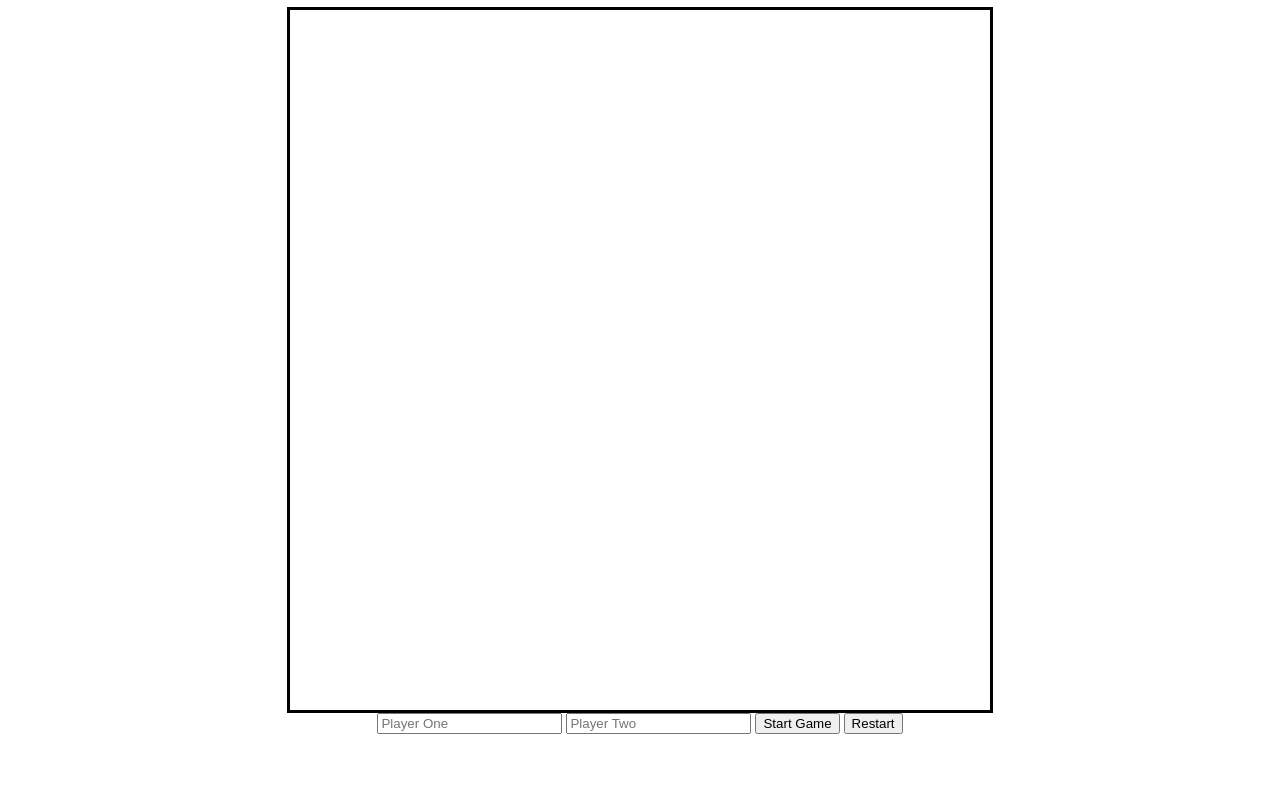
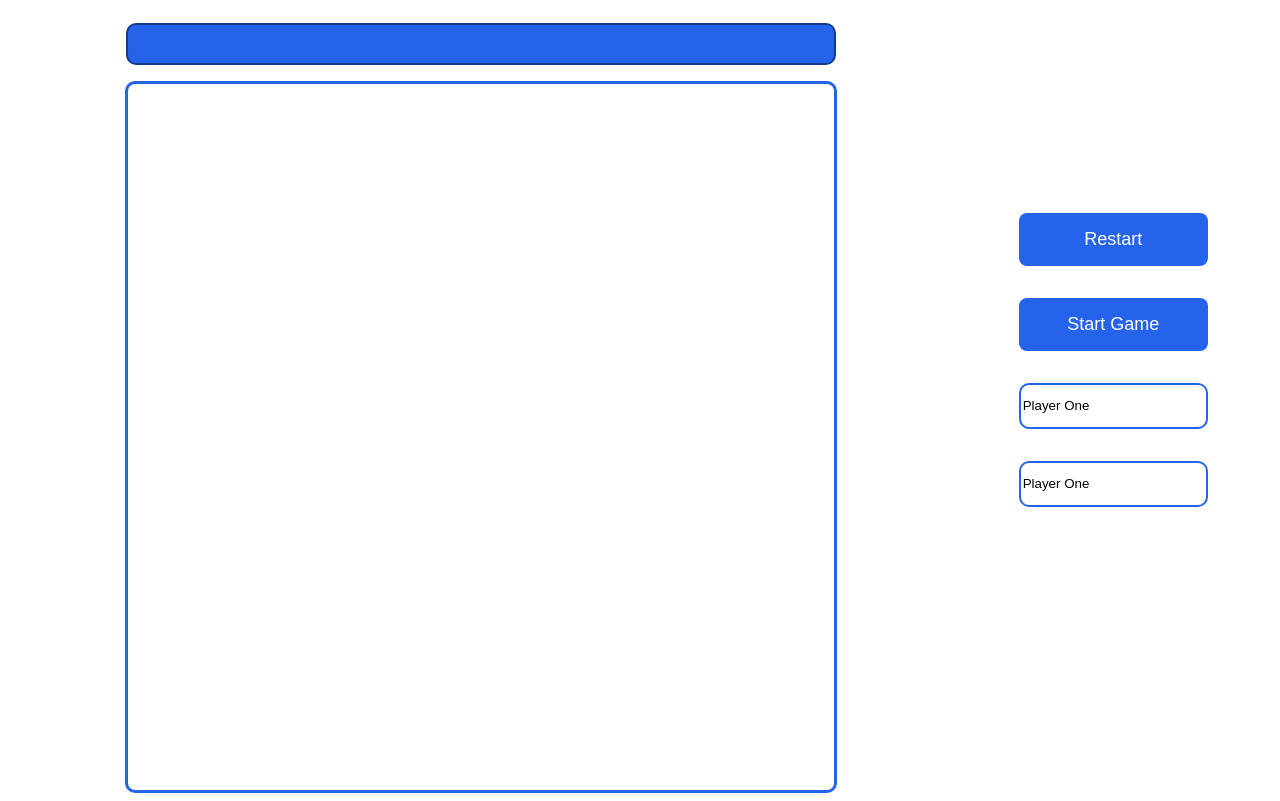
Before and after one commit to NikEmman/tic-tac-toe-js, a plain HTML site: page index.html in a window 1280 px wide. Shown: the part 81-882 px from the top of the page. Before the commit the page ends 823 px from the top, so only its background shows below. Drawn offline with Linux system fonts and the light colour scheme.

Commit message:
Update styles

```diff
--- a/index.html
+++ b/index.html
@@ -10,24 +10,19 @@
 </head>
 
 <body>
-    <h1>Tic Tac Toe</h1>
-    <div class="turn"></div>
-    <div class="board">
-        <!-- <button class="cell">X</button>
-        <button class="cell">X</button>
-        <button class="cell">X</button>
-        <button class="cell">X</button>
-        <button class="cell">X</button>
-        <button class="cell">X</button>
-        <button class="cell">X</button>
-        <button class="cell">X</button>
-        <button class="cell">X</button> -->
-    </div>
+
+    <main>
+        <h1>Tic Tac Toe</h1>
+        <div class="turn"></div>
+        <div class="board"></div>
+
+    </main>
     <aside>
-        <input id="playerOne" type="text" placeholder="Player One" value="">
-        <input id="playerTwo" type="text" placeholder="Player Two" value="">
-        <button class="startBtn">Start Game</button>
-        <button class="restartBtn">Restart</button>
+        <button class="restartBtn button">Restart</button>
+        <button class="startBtn button">Start Game</button>
+        <input id="playerOne" type="text" placeholder="Player One" value="Player One">
+        <input id="playerTwo" type="text" placeholder="Player Two" value="Player One">
+
     </aside>
 </body>
 
--- a/style.css
+++ b/style.css
@@ -1,11 +1,21 @@
 body {
+    display: flex;
+}
+
+
+
+main {
+    flex: 5;
     display: flex;
     flex-direction: column;
     align-items: center;
+    gap: 1em;
 }
 
 .board {
-    border: 3px solid black;
+    padding: 3px;
+    border-radius: 10px;
+    border: 3px solid #2563eb;
     display: grid;
     gap: 3px;
     grid-template-columns: repeat(3, 1fr);
@@ -14,11 +24,63 @@ body {
     width: 700px;
 }
 
+aside {
+    padding: 4em;
+    flex: 1;
+    display: flex;
+    flex-direction: column;
+    justify-content: center;
+    gap: 2em;
+}
+
+.turn {
+    height: 2em;
+    width: 700px;
+    background-color: #2563eb;
+    border: 2px solid #13398b;
+    border-radius: 10px;
+    padding: 3px;
+    display: flex;
+    align-items: center;
+    justify-content: center;
+    color: white;
+}
+
 .cell {
-    border: 2px solid red;
+    border-radius: 10px;
     font-size: 8em;
 }
+
 
 .hidden {
     display: none;
 }
+
+.button {
+    border-radius: 8px;
+    border: none;
+    background-color: #2563eb;
+    color: white;
+    font-size: 18px;
+    padding: 16px 24px;
+    text-align: center;
+    transition: transform 0.3s ease-in-out;
+}
+
+.button:hover {
+    transform: scale(1.1);
+}
+
+input {
+    border: 2px solid #2563eb;
+    border-radius: 10px;
+    height: 3em;
+    transition: transform 0.3s ease-in-out;
+}
+
+input:focus {
+    transform: scale(1.1);
+    border: none;
+
+
+}
```
